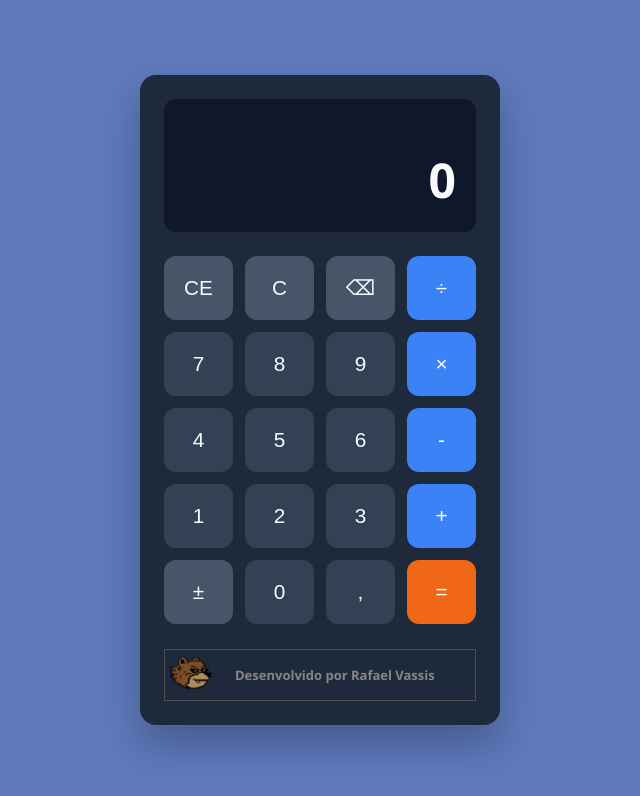
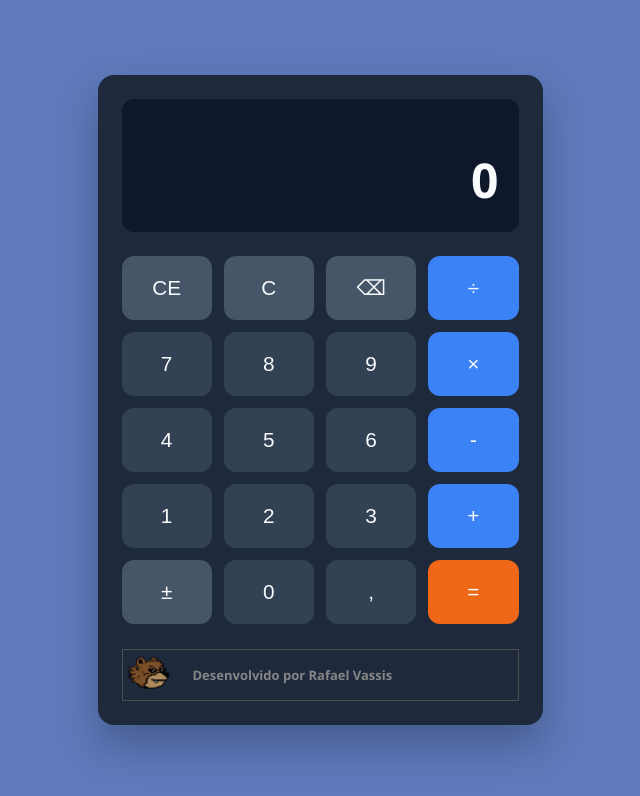
Before and after one commit to rafaelvassis/calculadora-React, a React (Vite) app: page / in a window 1280 px wide. Shown: the top 796 px of the page, without its empty margins (320-960 px from the left). Built offline with nearby package versions, Linux system fonts and the light colour scheme.

Commit message:
fix: corrige mensagem de divisão por zero e ajusta largura mínima da calculadora

```diff
--- a/src/App.tsx
+++ b/src/App.tsx
@@ -11,7 +11,7 @@ import {
 } from "./utils/calculator";
 
 function App() {
-  const divisionByZeroMessage = "Não é possível dividir por zero";
+  const divisionByZeroMessage = "Divisão por zero";
 
   const [history, setHistory] = useState("");
   const [value, setValue] = useState("0");
--- a/src/styles/global.css
+++ b/src/styles/global.css
@@ -38,7 +38,7 @@ body {
 
 .calculator {
   width: 100%;
-  min-width: 360px;
+  min-width: 445px;
   padding: 1.5rem;
   background: var(--calculator);
   border-radius: 16px;
```
